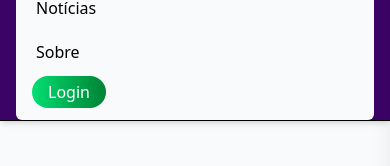
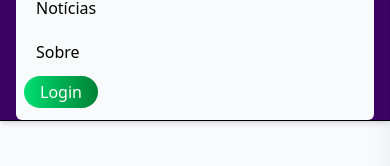
Before and after one commit to volpebits/newVolpe, a Next.js app: page / in a window 390 px wide. Both pictures are taken after a click on the button 360 px from the left and 29 px from the top of the page. Shown: the part 180-346 px from the top of the page. Built offline with nearby package versions, Linux system fonts and the light colour scheme.

Commit message:
fix: error class button login

```diff
--- a/src/app/components/Header.jsx
+++ b/src/app/components/Header.jsx
@@ -99,7 +99,7 @@ export default function Header() {
                                     {link.label}
                                 </Link>
                             ))}
-                            <button onClick={() => setIsLoginOpen(true)} class="cursor-pointer bg-gradient-to-r from-green-400 to-green-700 text-white rounded-4xl transition-all duration-300 px-4 py-1 ml-2 hover:scale-105 hover:shadow-md" >Login</button>
+                            <button onClick={() => setIsLoginOpen(true)} className="cursor-pointer bg-gradient-to-r from-green-400 to-green-700 text-white rounded-4xl transition-all duration-300 px-4 py-1 hover:scale-105 hover:shadow-md" >Login</button>
                         </div>
                     </div>
                 )}
```
